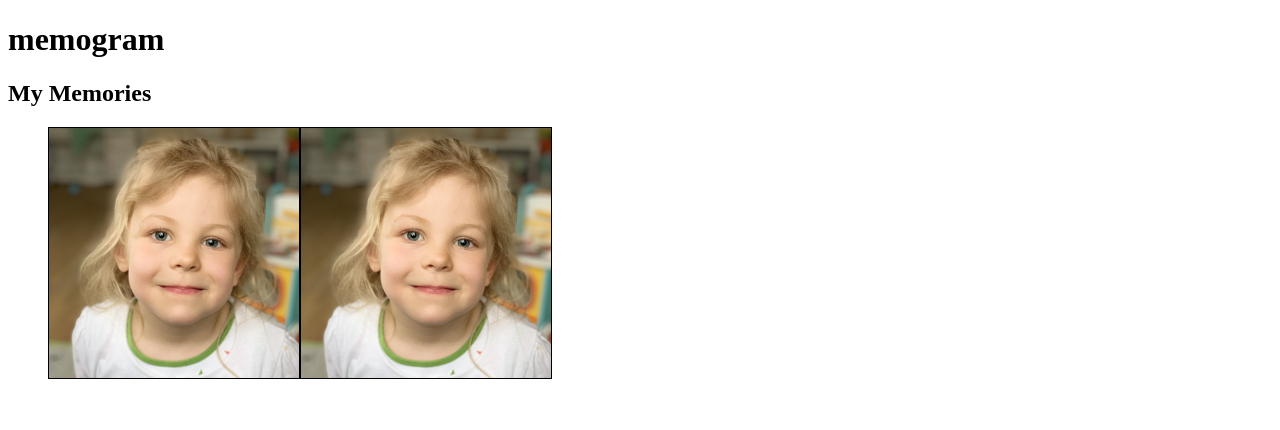
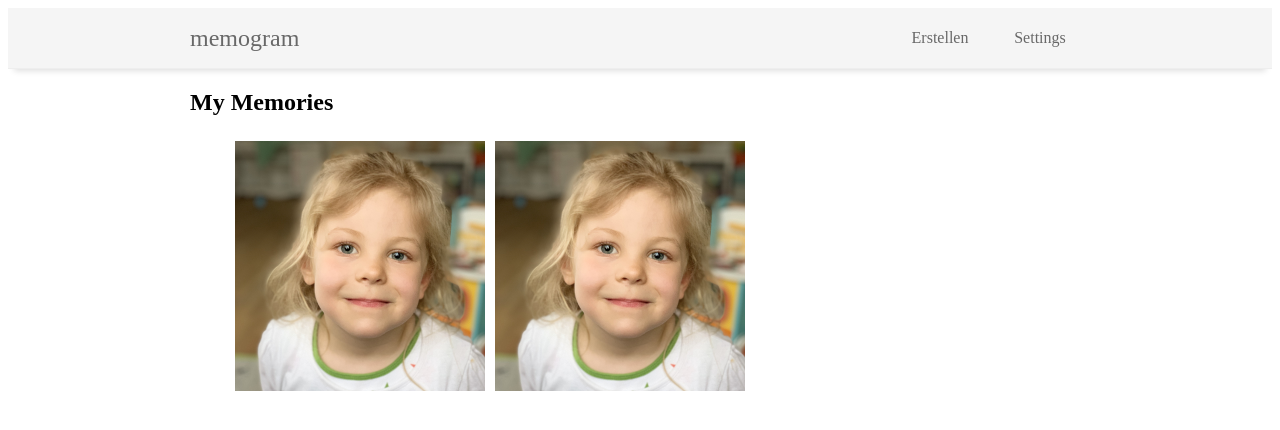
Before and after one commit to schokojulchen/memogram, an Angular app: page /memories in a window 1280 px wide. Shown: the top 430 px of the page. Built offline with nearby package versions, Linux system fonts and the light colour scheme.

Commit message:
added menu

```diff
--- a/src/app/app.component.html
+++ b/src/app/app.component.html
@@ -1,3 +1,3 @@
-<h1>{{title}}</h1>
+<app-menu></app-menu>
 <router-outlet></router-outlet>
 <!--<app-memories></app-memories>-->
--- a/src/app/app.component.scss
+++ b/src/app/app.component.scss
@@ -0,0 +1,3 @@
+body{
+  margin: 0px !important;
+}
--- a/src/app/app.module.ts
+++ b/src/app/app.module.ts
@@ -6,12 +6,14 @@ import { AppRoutingModule } from './app-routing.module';
 import { AppComponent } from './app.component';
 import { MemoriesComponent } from './memories/memories.component';
 import { MemoryDetailComponent } from './memory-detail/memory-detail.component';
+import { MenuComponent } from './menu/menu.component';
 
 @NgModule({
   declarations: [
     AppComponent,
     MemoriesComponent,
-    MemoryDetailComponent
+    MemoryDetailComponent,
+    MenuComponent
   ],
   imports: [
     BrowserModule,
--- a/src/app/memories/memories.component.html
+++ b/src/app/memories/memories.component.html
@@ -1,3 +1,5 @@
+<div class="memory-container">
+  <div class="middle-container">
     <h2>My Memories</h2>
     <ul class="memories">
       <div>
@@ -7,3 +9,5 @@
 
       </div>
     </ul>
+  </div>
+</div>
--- a/src/app/memories/memories.component.scss
+++ b/src/app/memories/memories.component.scss
@@ -1,9 +1,26 @@
 .memoryImage{
-  border-width: 1px;
+  /*border-width: 1px;
   border-style: solid;
-  border-color: black;
+  border-color: black;*/
+  border-width: 5px;
+  border-style: solid;
+  border-color: transparent;
+
 }
 
 .memoryImage:hover{
   cursor: pointer;
 }
+
+.memory-container{
+  width: 100%;
+  background-color: #f5f5f5;
+}
+
+.middle-container{
+  width: 50%;
+  min-width: 900px;
+  margin-left: 50%;
+  left: -450px;
+  position: absolute;
+}
--- /dev/null
+++ b/src/app/menu/menu.component.html
@@ -0,0 +1,13 @@
+<div class="menu-bar">
+
+  <div class="middle-container">
+    <div class="brand-container">
+      <div class="title">memogram</div>
+    </div>
+    <div class="item-container">
+      <a href="#">Settings</a>
+      <a href="#">Erstellen</a>
+    </div>
+  </div>
+
+</div>
--- /dev/null
+++ b/src/app/menu/menu.component.scss
@@ -0,0 +1,53 @@
+.menu-bar{
+  width: 100%;
+  height: 60px;
+  background-color: #f5f5f5;
+  border-bottom-color: #eeeeee;
+  border-bottom-style: solid;
+  border-bottom-width: 1px;
+  -webkit-box-shadow: 0 8px 6px -6px #dfdfdf;
+	   -moz-box-shadow: 0 8px 6px -6px #dfdfdf;
+	        box-shadow: 0 8px 6px -6px #dfdfdf;
+}
+
+.middle-container{
+  width: 50%;
+  min-width: 900px;
+  /*background-color: red;*/
+  height: 60px;
+  margin-left: 50%;
+  left: -450px;
+  position: absolute;
+}
+
+.brand-container{
+  width: 30%;
+  /*text-align: center;*/
+  /*background-color: blue;*/
+  height: 60px;
+  float: left;
+}
+
+.brand-container .title{
+  line-height: 60px;
+  font-size: x-large;
+  color: #686868;
+}
+
+.item-container{
+  width: 70%;
+  text-align: right;
+ /* background-color: yellow;*/
+  height: 60px;
+  float:left;
+}
+
+.item-container a{
+  width: 100px;
+  height: 60px;
+  line-height: 60px;
+  text-align: center;
+  float: right;
+  text-decoration: none;
+  color: #686868;
+}
--- /dev/null
+++ b/src/app/menu/menu.component.ts
@@ -0,0 +1,15 @@
+import { Component, OnInit } from '@angular/core';
+
+@Component({
+  selector: 'app-menu',
+  templateUrl: './menu.component.html',
+  styleUrls: ['./menu.component.scss']
+})
+export class MenuComponent implements OnInit {
+
+  constructor() { }
+
+  ngOnInit(): void {
+  }
+
+}
```
Also changed, not shown: 1 other file (tests, documents, lock files or other folders). Lines whose indentation alone changed are shown as unchanged.
